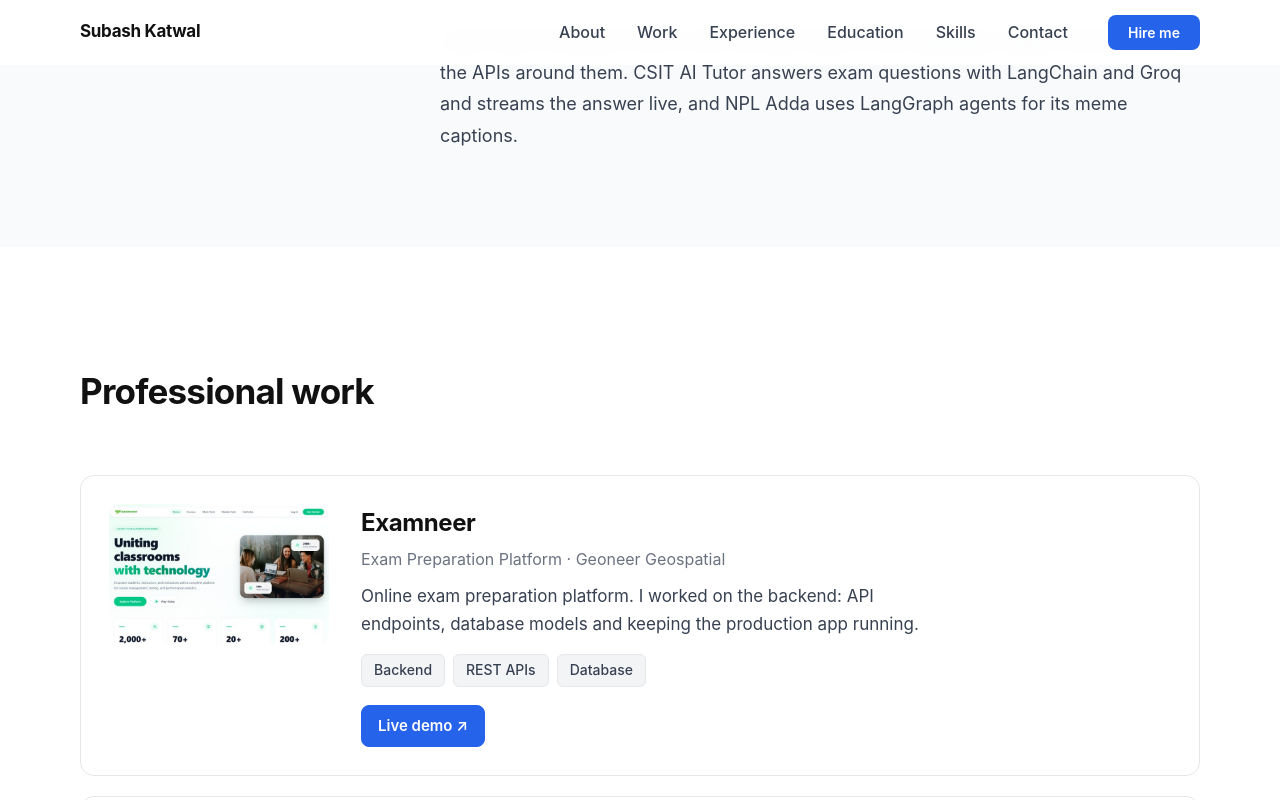
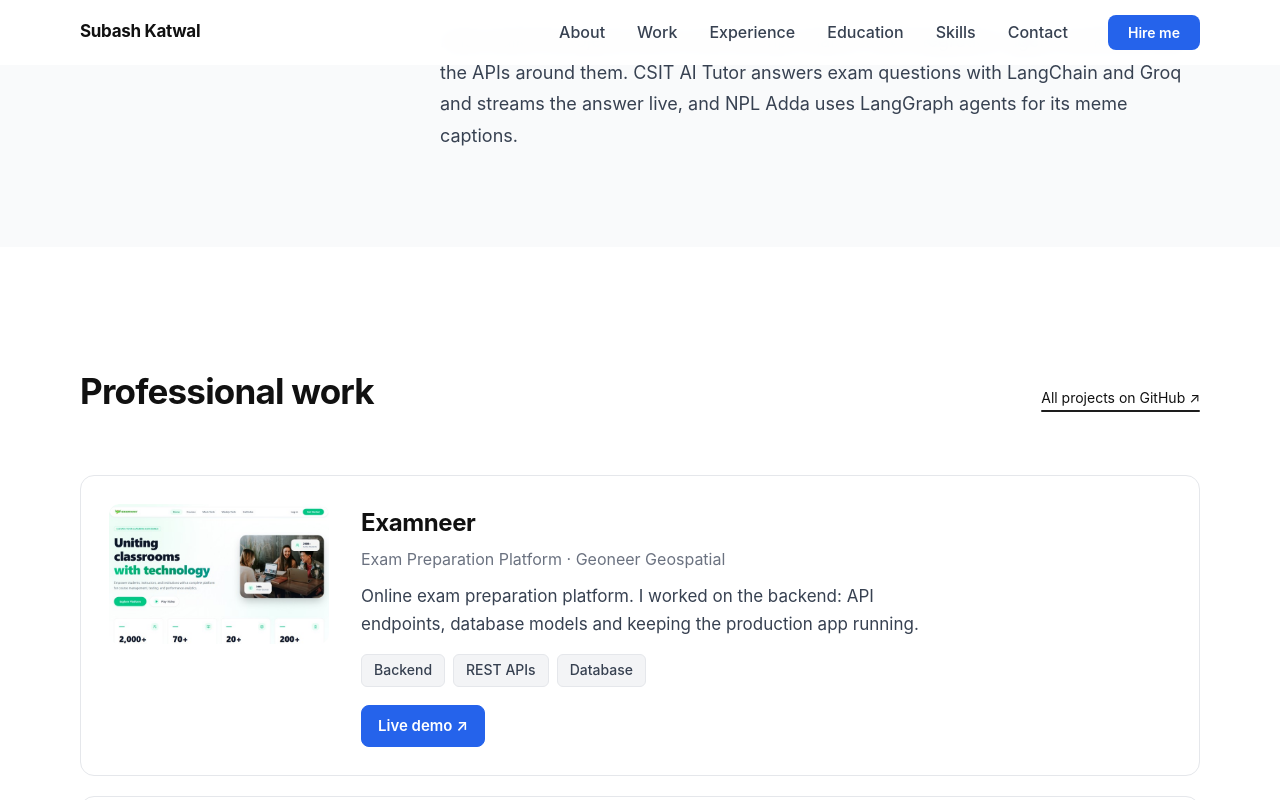
Before and after one commit to subashkatwal/Portfolio-subash, a React (Vite) app: page / in a window 1280 px wide. In both pictures the pointer is over the link "All projects on GitHub ↗". Shown: the part 1135-1935 px from the top of the page. Built offline with nearby package versions, Linux system fonts and the light colour scheme.

Commit message:
Fix GitHub link hover color on light background

```diff
--- a/src/App.css
+++ b/src/App.css
@@ -931,3 +931,7 @@
 @media (max-width: 400px) { .hero-photo { width: 200px; height: 200px; } }
 
 .project-logo { width: 72px; height: 72px; object-fit: contain; }
+
+
+.work .github-link:hover { color: #111; }
+.contact .github-link:hover { color: #fff; }
```
